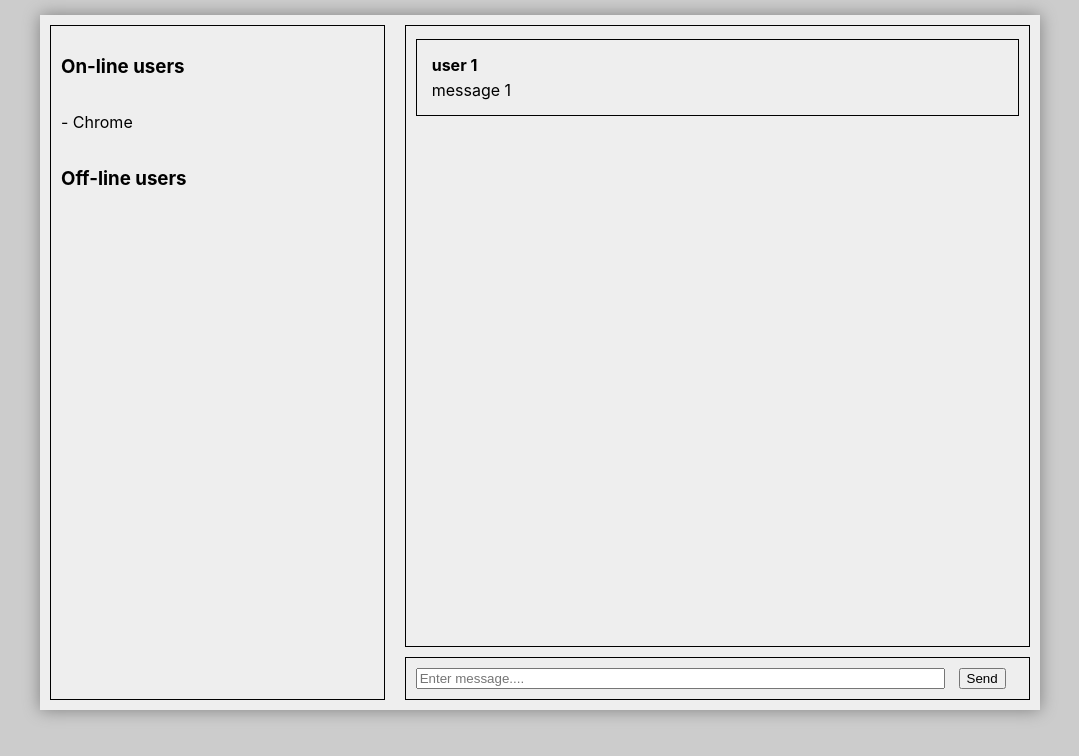
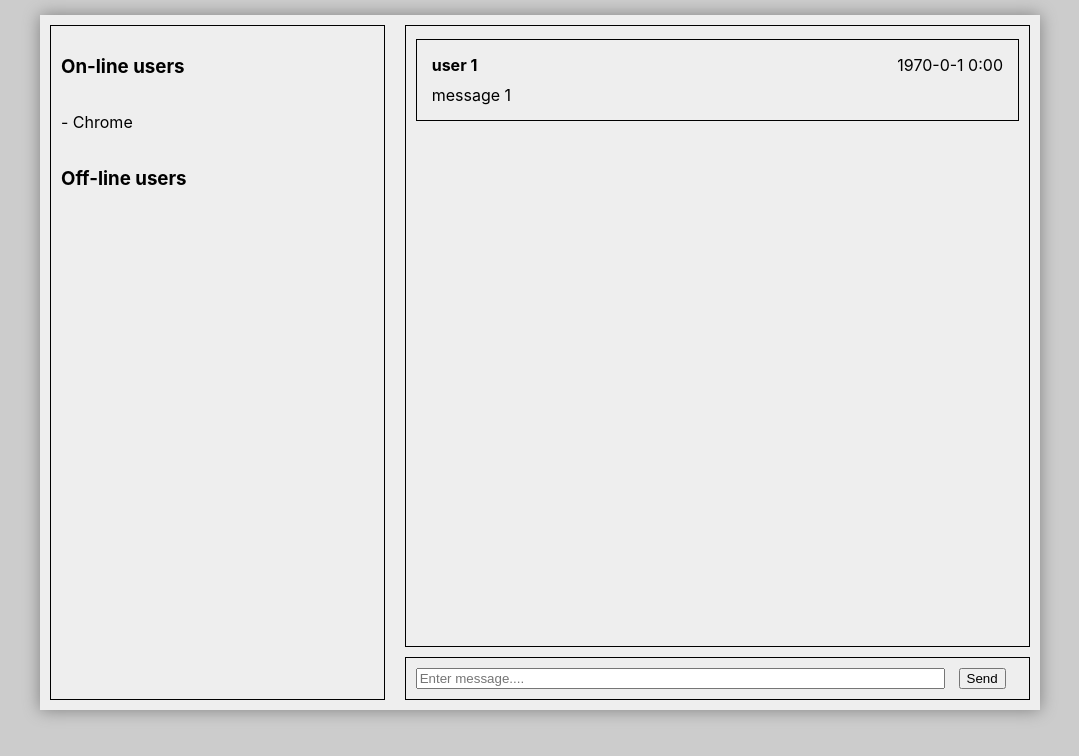
Before and after one commit to BrunoBiluca/finantial-chat, a React (Create React App) app in the folder finantial-chat-front/: page / in a window 1280 px wide. Shown: the top 756 px of the page, without its empty margins (100-1179 px from the left). Built offline with nearby package versions, Linux system fonts and the light colour scheme; no server answers.

Commit message:
:sparkles: Add created date to messages

```diff
--- a/finantial-chat-front/src/App.js
+++ b/finantial-chat-front/src/App.js
@@ -23,6 +23,7 @@ function App() {
 
     ws.onmessage = evt => {
       const message = JSON.parse(evt.data)
+      console.log(message)
       addMessage(message)
     }
 
--- a/finantial-chat-front/src/MessageItem.jsx
+++ b/finantial-chat-front/src/MessageItem.jsx
@@ -1,7 +1,30 @@
 export default function MessageItem(props) {
+
+    function formattedDate(){
+        let date = new Date(props.message.created_at)
+        let fullDate = `${date.getFullYear()}-${date.getMonth()}-${date.getDate()}`
+
+        let today = new Date(Date.now())
+        let todayDate = `${today.getFullYear()}-${today.getMonth()}-${today.getDate()}`
+
+        let formattedDate = ""
+        if(todayDate > fullDate){
+            formattedDate += fullDate
+        }
+
+        var hours = date.getHours();
+        var minutes = "0" + date.getMinutes();
+        formattedDate += ' ' + hours + ':' + minutes.substr(-2);
+
+        return formattedDate;
+    }
+
     return (
         <div className="message">
-            <p>{props.message.user}</p>
+            <div style={{display: "flex", border: 0, margin: 0, padding: 0}}>
+                <p style={{flex: 1}}>{props.message.user}</p>
+                <p>{formattedDate()}</p>
+            </div>
             <p>{props.message.message}</p>
         </div>
     )
```
Also changed, not shown: 1 other file (tests, documents, lock files or other folders).
